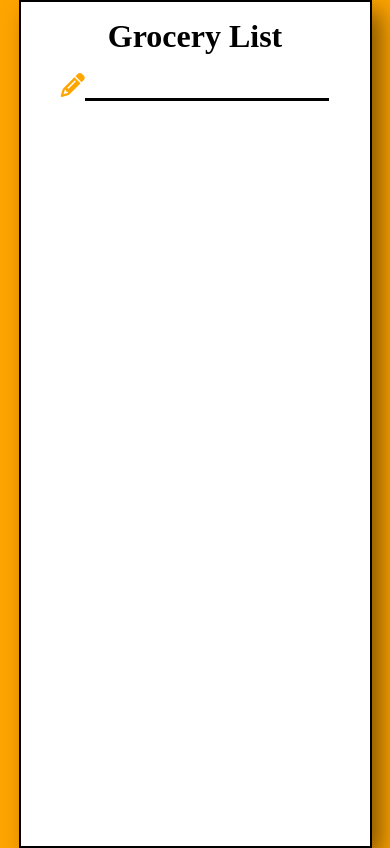
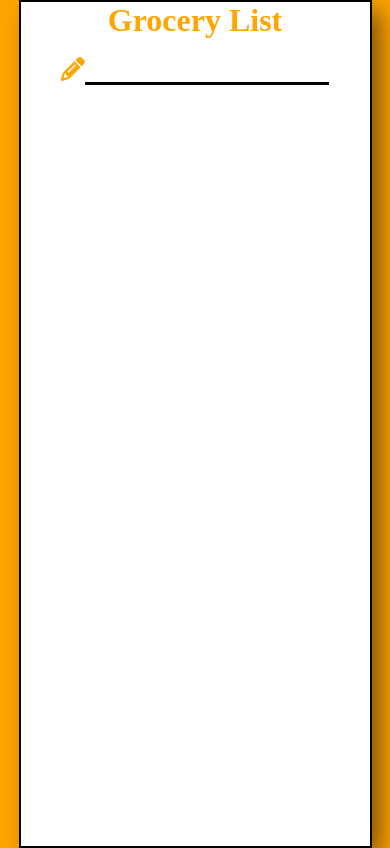
Before and after one commit to gloriayordanova/Beginner-Projects-HTML-CSS-JavaScript, a plain HTML site: page 9. Grocery List/index.html in a window 390 px wide. Drawn offline with Linux system fonts and the light colour scheme.

Commit message:
Final Version

```diff
--- a/9. Grocery List/index.html
+++ b/9. Grocery List/index.html
@@ -1,3 +1,27 @@
+<!DOCTYPE html>
+<html lang="en">
+<head>
+    <meta charset="UTF-8">
+    <meta name="viewport" content="width=device-width, initial-scale=1.0">
+    <link rel="stylesheet" href="https://cdnjs.cloudflare.com/ajax/libs/font-awesome/6.6.0/css/all.min.css">
+    <link rel="stylesheet" href="style.css">
+    <title>Document</title>
+</head>
+<body>
+    <div class="container">
+        <div class="groceries">
+            <h1 style="text-align: center;">Grocery List</h1>
+            <br>
+            <div style="text-align: center;">
+                <i id="pencil" class="fa fa-pencil" aria-hidden="true"></i><input id="userInput" type="text">
+            </div>
+            <br>
+            <div id="allItems"></div>
+        </div>
+    </div>
+    <script src="script.js"></script>
+</body>
+</html>
 
 
 
@@ -32,8 +56,7 @@
 
 
 
-
-<!DOCTYPE html>
+<!-- <!DOCTYPE html>
 <html lang="en">
 <head>
     <meta charset="UTF-8">
@@ -56,4 +79,4 @@
     </div>
     <script src="script.js"></script>
 </body>
-</html>
+</html> -->
--- a/9. Grocery List/style.css
+++ b/9. Grocery List/style.css
@@ -1,3 +1,70 @@
+*{
+    padding: 0;
+    margin: 0;
+}
+
+body{
+    font-family: "Mumblers Demo";
+    background: orange;
+}
+
+.container{
+    border: 1px solid black;
+    width: 90%;
+    margin: auto;
+    display: flex;
+}
+
+.groceries{
+    border: 1px solid black;
+    width: 600px;
+    min-height: 100vh;
+    margin: auto;
+    background: white;
+    box-shadow: 10px 10px 24px 0 rgba(0, 0, 0, 0.5);
+}
+
+.groceries h1{
+    font-size: 2.5rem;
+    color: orange;
+}
+
+.groceries i{
+    font-size: 2rem;
+    color: orange;
+}
+
+.groceries input{
+    font-family: inherit;
+    outline: 0;
+    border: 0;
+    border-bottom: 3px solid black;
+    width: 70%;
+    font-size: 1.5rem;
+}
+
+#allItems h2{
+    margin-left: 50px;
+    margin-right: 10px;
+    margin-top: 15px;
+    font-size: 2rem;
+}
+
+@media(max-width:480px){
+    .groceries h1{
+        font-size: 2rem;
+    }
+    .groceries i{
+        font-size: 1.5rem;
+    }
+    .groceries input{
+        font-size: 1rem;
+    }
+    .groceries h2{
+        margin-left: 25px;
+        font-size: 1.5rem;
+    }
+}
 
 
 
@@ -39,11 +106,7 @@
 
 
 
-
-
-
-
-*{
+/* *{
     padding: 0;
     margin: 0;
 }
@@ -109,4 +172,4 @@ body{
         margin-left: 25px;
         font-size: 1.5rem;
     }
-}
+} */
```
